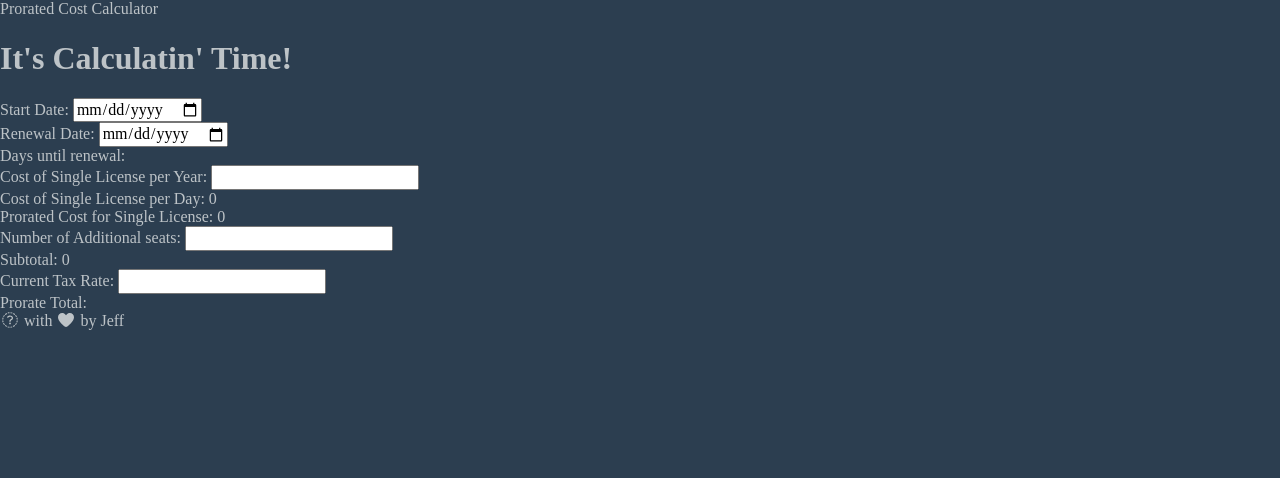
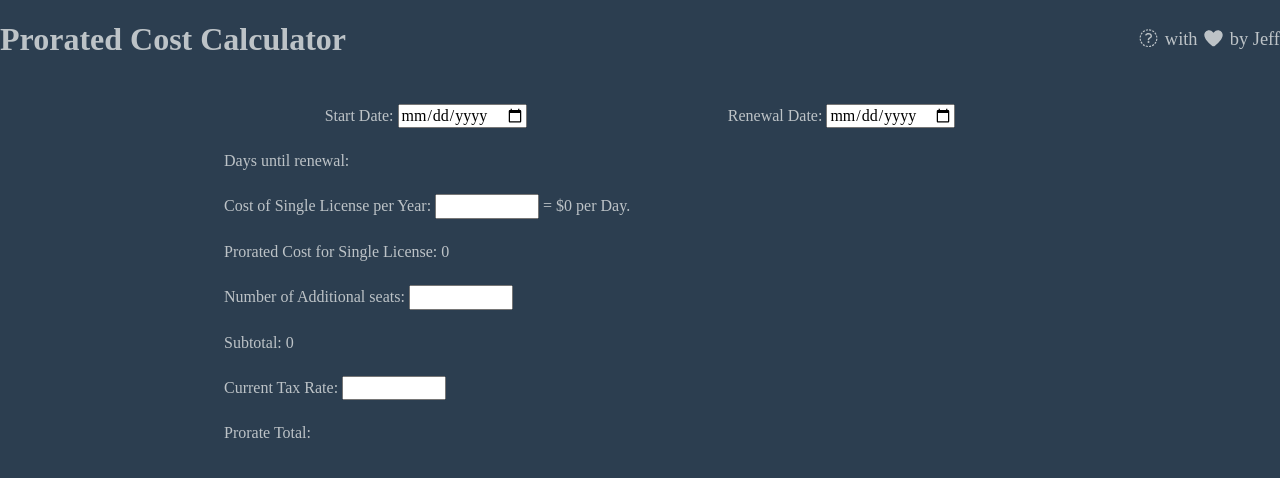
Before and after one commit to jeffinnes/prorate-cost-calculator, a website: page index.html in a window 1280 px wide. Drawn offline with Linux system fonts and the light colour scheme.

Commit message:
Basic layout complete

```diff
--- a/css/main.css
+++ b/css/main.css
@@ -3,10 +3,35 @@ html {
   color: rgba(189, 195, 199,1.0);
 }
 
+header {
+  width: 100%;
+  justify-content: space-between;
+  align-items: center;
+  /*padding: 0 .5rem;*/
+}
+
+header span.cute-bs {
+  font-size: 1.15rem;
+}
+
 .main {
-  width: 75%;
+  width: 65%;
+  margin: auto;
+  padding-bottom: 2rem;
 }
 
 .flex-box {
   display: flex;
 }
+
+.row {
+  padding-top: 1.5rem;
+}
+
+.dates {
+  justify-content: space-around;
+}
+
+.num-input {
+  width: 6rem;
+}
--- a/index.html
+++ b/index.html
@@ -1,5 +1,6 @@
 <!DOCTYPE html>
 <html>
+
 <head>
   <meta charset="utf-8" />
   <title>Prorated Cost Calculator</title>
@@ -7,14 +8,16 @@
   <link rel="stylesheet" type="text/css" media="screen" href="css/main.css" />
   <script src='node_modules/@fortawesome/fontawesome-pro/js/all.js'></script>
 </head>
+
 <body>
-  <header>
-    <span>Prorated Cost Calculator</span>
+  <header class="flex-box">
+    <h1>Prorated Cost Calculator</h1>
+    <span class="cute-bs"><i class="far fa-code"></i> with <i class="fas fa-heart"></i> by Jeff</span>
   </header>
 
   <div class="main">
-    <h1>It's Calculatin' Time!</h1>
 
+    <div class="dates flex-box row">
       <div>
         <label for="start-date">Start Date:</label>
         <input type="date" id="start-date">
@@ -24,48 +27,44 @@
         <label for="renewal-date">Renewal Date:</label>
         <input type="date" id="renewal-date">
       </div>
+    </div>
 
-    <div>
+    <div class="flex-box row">
       <span>Days until renewal: <span id="days-left"></span></span>
     </div>
 
-    <div>
+    <div class="row">
       <label for="single-cost-per-year">Cost of Single License per Year:</label>
-      <input type="number" step="0.01" id="single-cost-per-year">
+      <input type="number" step="0.01" id="single-cost-per-year" class="num-input">
+      <span> = $<span id="single-cost-per-day">0</span> per Day.</span>
     </div>
 
-    <div>
-      <span>Cost of Single License per Day: <span id="single-cost-per-day">0</span></span>
-    </div>
-
-    <div>
+    <div class="row">
       <span>Prorated Cost for Single License: <span id="prorate-single">0</span></span>
     </div>
 
-    <div>
+    <div class="row">
       <label for="qty">Number of Additional seats:</label>
-      <input type="number" step="1" min="0" id="qty">
+      <input type="number" step="1" min="0" id="qty" class="num-input">
     </div>
 
-    <div>
+    <div class="row">
       <span>Subtotal: <span id="subtotal">0</span></span>
+
     </div>
 
-    <div>
+    <div class="row">
       <label for="tax">Current Tax Rate:</label>
-      <input type="number" step="0.0001" min="0" id="tax">
+      <input type="number" step="0.0001" min="0" id="tax" class="num-input">
     </div>
 
-    <div>
+    <div class="row">
       <span>Prorate Total: <span id="total"></span></span>
     </div>
 
   </div>
 
-  <footer>
-    <span><i class="far fa-code"></i> with <i class="fas fa-heart"></i> by Jeff</span>
-  </footer>
-
   <script src="js/main.js"></script>
 </body>
+
 </html>
```
Lines whose indentation alone changed are shown as unchanged.
